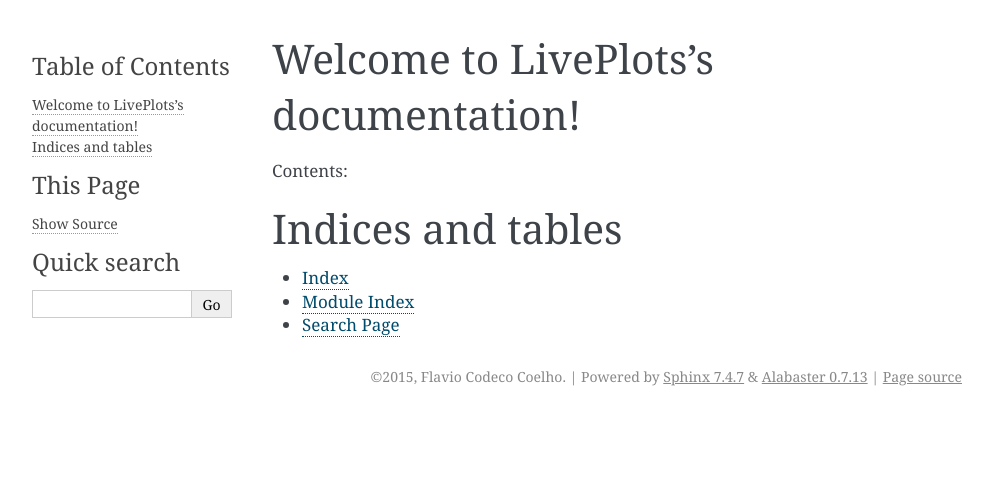
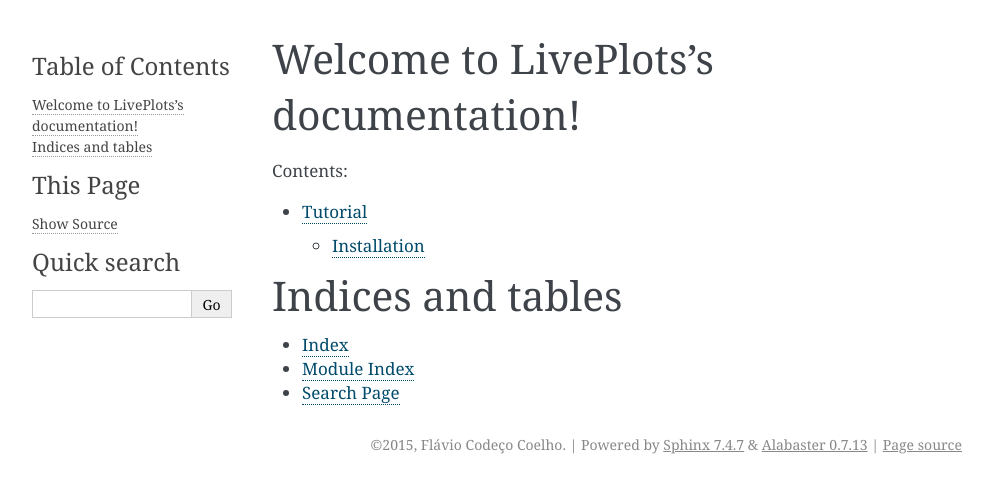
Before and after one commit to fccoelho/liveplots, a Sphinx documentation site: the page built from docs/index.rst, in a window 1280 px wide. Shown: the top 493 px of the page, without its empty margins (148-1141 px from the left). Built offline with Sphinx 7.4.7, drawn with Linux system fonts in a browser that asks for light colours.

```diff
--- a/docs/conf.py
+++ b/docs/conf.py
@@ -54,8 +54,8 @@ master_doc = 'index'
 
 # General information about the project.
 project = 'LivePlots'
-copyright = '2015, Flavio Codeco Coelho'
-author = 'Flavio Codeco Coelho'
+copyright = '2015, Flávio Codeço Coelho'
+author = 'Flávio Codeço Coelho'
 
 # The version info for the project you're documenting, acts as replacement for
 # |version| and |release|, also used in various other places throughout the
--- a/docs/index.rst
+++ b/docs/index.rst
@@ -11,6 +11,8 @@ Contents:
 .. toctree::
    :maxdepth: 2
 
+   tutorial
+
 
 
 Indices and tables
--- a/setup.py
+++ b/setup.py
@@ -8,12 +8,16 @@ from __future__ import absolute_import
 
 from setuptools import setup, find_packages
 
+with open(path.join(here, 'README.rst')) as f:
+    long_description = f.read()
+
 setup(name='liveplots',
       version='0.8.4',
       author='Flávio Codeço Coelho',
       author_email='fccoelho@gmail.com',
       url='https://github.com/fccoelho/liveplots',
       description='Real-time live plot server',
+      long_description=long_description,
       zip_safe=True,
       packages=find_packages(),
       install_requires=["numpy >= 1.2", "pyinotify >= 0.8.9"],
```
Also changed, not shown: docs/tutorial.rst (added, +14 -0 lines), README.rst (renamed from README.md), 8 other files.
